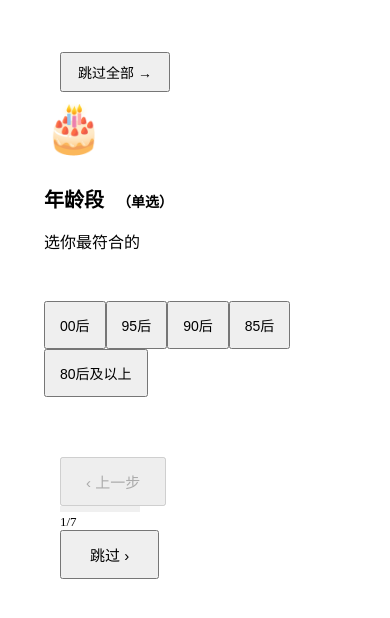
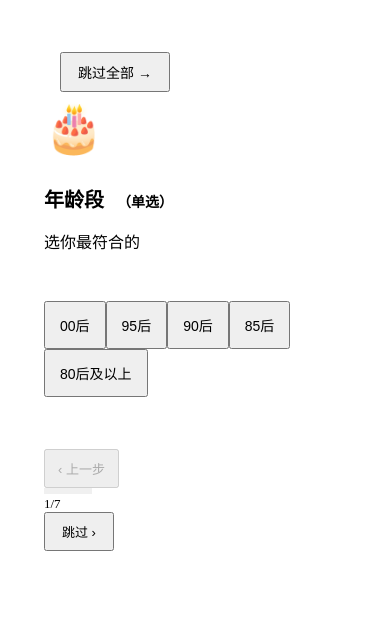
Before and after one commit to anneheartrecord/talk-mbti, a Vue app in the folder web/: page /#/tags in a window 390 px wide. Shown: the top 618 px of the page. Built offline with nearby package versions, Linux system fonts and the light colour scheme; no server answers; the HTML template or start-up script is replaced by a standard one.

Commit message:
首页去掉时间免费信息，标签页底部导航移动端适配

```diff
--- a/web/src/composables/useAuth.js
+++ b/web/src/composables/useAuth.js
@@ -51,10 +51,12 @@ export function useAuth() {
           user.value = session.user
           await migrateGuestData(session.user.id)
         }
-        // 清除 URL 中的 token（保留 hash 路由）
-        const cleanHash = hash.split('&')[0]
-        if (cleanHash.startsWith('#access_token') || cleanHash.startsWith('#/')) {
-          // 如果整个 hash 都是 token 参数，跳转到首页
+        // 清除 URL 中的 token，跳转到之前要去的页面或首页
+        const redirect = sessionStorage.getItem('redirect_after_login')
+        if (redirect) {
+          sessionStorage.removeItem('redirect_after_login')
+          window.location.hash = '#' + redirect
+        } else {
           window.location.hash = '#/'
         }
         return
--- a/web/src/views/HomePage.vue
+++ b/web/src/views/HomePage.vue
@@ -51,7 +51,7 @@
     </div>
 
     <p class="absolute text-white/50 tracking-wide" style="bottom: 40px; font-size: 14px;">
-      Powered by Gemini · 约 5 分钟 · 完全免费
+      Powered by Gemini
     </p>
   </div>
 </template>
--- a/web/src/views/TagsPage.vue
+++ b/web/src/views/TagsPage.vue
@@ -70,13 +70,13 @@
       </div>
 
       <!-- 底部导航栏 -->
-      <div class="flex items-center justify-between border-t border-gray-100 shrink-0" style="padding: 20px 32px;">
+      <div class="flex items-center justify-between border-t border-gray-100 shrink-0" style="padding: clamp(12px, 3vw, 20px) clamp(16px, 4vw, 32px);">
         <!-- 上一步 -->
         <button
           @click="prev"
           :disabled="currentStep === 0"
-          class="rounded-full border-2 transition-all"
-          style="padding: 12px 24px; font-size: 15px;"
+          class="rounded-full border-2 transition-all shrink-0"
+          style="padding: clamp(8px, 2vw, 12px) clamp(12px, 3vw, 24px); font-size: clamp(13px, 3.2vw, 15px);"
           :class="currentStep > 0
             ? 'border-gray-300 text-gray-600 hover:border-gray-500 cursor-pointer'
             : 'border-gray-100 text-gray-200 cursor-default'"
@@ -85,8 +85,8 @@
         </button>
 
         <!-- 进度 -->
-        <div class="flex items-center" style="gap: 12px;">
-          <div class="rounded-full overflow-hidden" style="width: 80px; height: 6px; background: #f0f0f0;">
+        <div class="flex items-center" style="gap: 8px;">
+          <div class="rounded-full overflow-hidden" style="width: clamp(48px, 12vw, 80px); height: 6px; background: #f0f0f0;">
             <div
               class="h-full rounded-full transition-all duration-500"
               style="background: #333;"
@@ -99,8 +99,8 @@
         <!-- 下一步 -->
         <button
           @click="nextOrStart"
-          class="rounded-full border-2 border-gray-800 bg-gray-800 text-white hover:bg-gray-700 active:scale-95 transition-all cursor-pointer"
-          style="padding: 12px 28px; font-size: 15px;"
+          class="rounded-full border-2 border-gray-800 bg-gray-800 text-white hover:bg-gray-700 active:scale-95 transition-all cursor-pointer shrink-0"
+          style="padding: clamp(8px, 2vw, 12px) clamp(16px, 4vw, 28px); font-size: clamp(13px, 3.2vw, 15px);"
         >
           {{ currentStep < filteredCategories.length ? (hasSelection ? '下一步 ›' : '跳过 ›') : '开始对话 🔮' }}
         </button>
```
